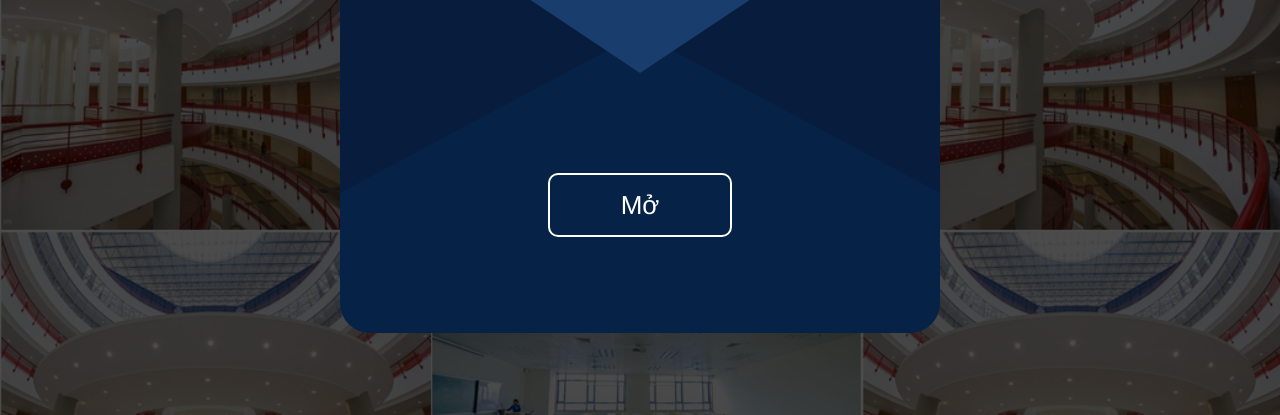
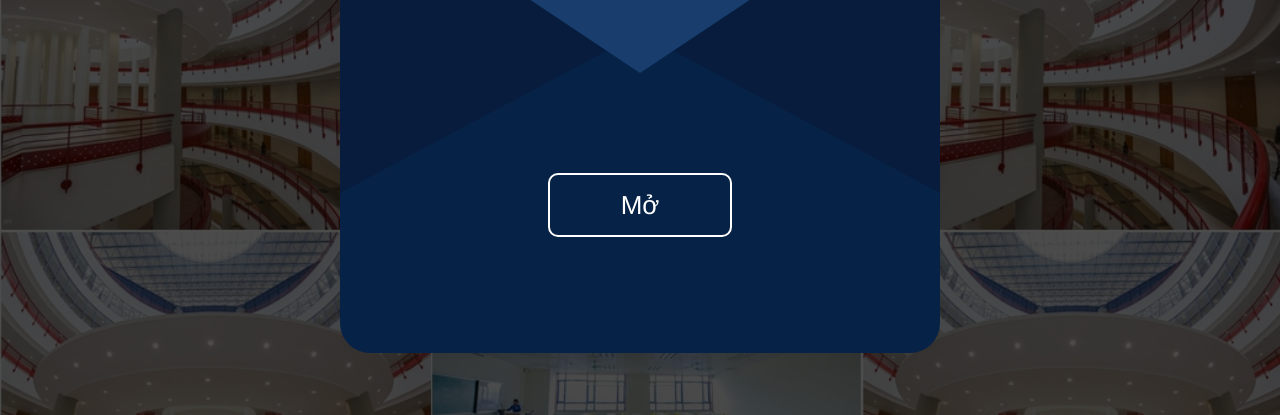
Before and after one commit to letrunghieu2001/graduation, a plain HTML site: page index.html in a window 1280 px wide. Shown: the part 385-800 px from the top of the page. Drawn offline with nearby package versions, Linux system fonts and the light colour scheme.

Commit message:
hope final

```diff
--- a/index.html
+++ b/index.html
@@ -164,7 +164,7 @@
 
     .bottom {
         width: 600px;
-        height: 300px;
+        height: 320px;
         position: absolute;
         background: #072247;
         top: 160px;
@@ -259,11 +259,7 @@
                 <br>
                 <br>
                 <h1 style="color:#B88E63">Thư mời tham dự lễ tốt nghiệp</h1>
-                <h2>Khi bạn bấm vào link này, dù chúng ta có thân với nhau hay có quen biết nhau hay không,
-                    bạn cũng sẽ được mời đến tham dự buổi lễ tốt nghiệp của Lê Trung Hiếu tại Đại Học Kinh Tế
-                    Quốc Dân. Sự có mặt của bạn sẽ là niềm vui và hạnh phúc lớn của tôi, và chúng ta sẽ chụp
-                    với nhau một vài bức ảnh kỉ niệm để tôi có thể lưu giữ những khoảnh khắc đẹp đẽ thời sinh viên
-                    này. Cảm ơn bạn rất nhiều và chúc bạn một ngày tốt lành :D
+                <h2>Khi bạn bấm vào link này, dù chúng ta có thân với nhau hay không, tôi cũng mong muốn bạn sẽ trở thành một trong những người đặc biệt đến tham dự buổi lễ tốt nghiệp của tôi tại trường Đại Học Kinh Tế Quốc Dân. Sự có mặt của bạn là niềm vui và là niềm hạnh phúc to lớn đối với tôi. Tôi mong rằng thông qua những tấm hình kỉ niệm, chúng ta có thể cùng nhau lưu giữ khoảnh khắc tuyệt vời này. Cảm ơn bạn rất nhiều và chúc bạn một ngày tốt lành 🥰 <i class="fas fa-heart" style="color:red"></i>
                 </h2>
                 <h3 style="color:#B88E63">27/08/2023 | 08:30 | Đại học Kinh Tế Quốc Dân - 207 Giải Phóng </h3>
             </div>
@@ -277,6 +273,7 @@
 </body>
 
 <script src="https://cdnjs.cloudflare.com/ajax/libs/jquery/3.6.1/jquery.min.js" type="text/javascript"></script>
+<script src="https://kit.fontawesome.com/a076d05399.js"></script>
 <script>
     $(document)
         .ready(function () {
```
